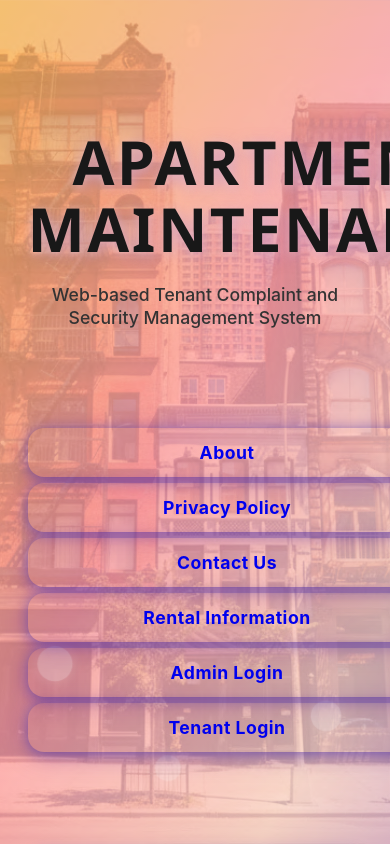
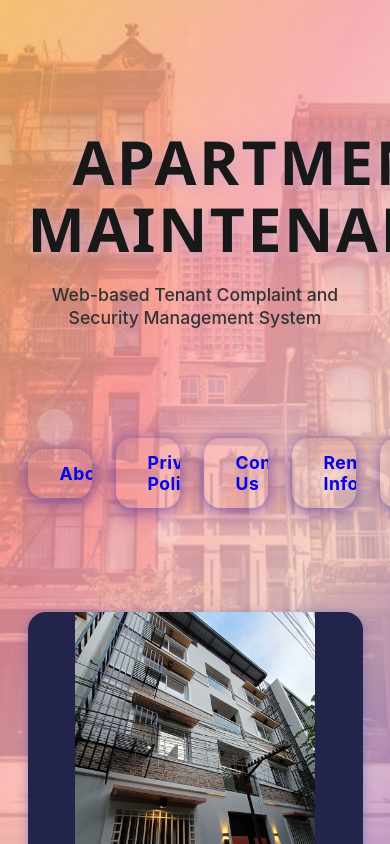
Before and after one commit to Noble636/Capstone2, a React (Create React App) app: page / in a window 390 px wide. Built offline with nearby package versions, Linux system fonts and the light colour scheme.

Commit message:
Initial commit

```diff
--- a/src/css/Home.css
+++ b/src/css/Home.css
@@ -1,4 +1,4 @@
-@media (max-width: 900px) {
+@media (max-width: 700px) {
   .home-content-wrapper {
     flex-direction: column;
     width: 98vw;
@@ -30,7 +30,7 @@
   .home-subtitle,
   .home-subtitle-separate {
     font-size: 1rem;
-    margin-bottom: 1em;
+    margin-bottom: 2em;
     text-align: center;
     padding: 0 0.5em;
     line-height: 1.3;
@@ -43,28 +43,26 @@
     margin-bottom: 1.5em;
     display: flex;
     flex-direction: column;
-    gap: 0.25rem; /* reduce gap so buttons appear continuous */
+    gap: 1.2em;
   }
 
   .home-btn-row {
-    /* each row becomes a simple container; force vertical stacking */
-    display: block !important;
-    gap: 0.2em;
-    align-items: stretch;
-    justify-content: flex-start;
-    margin-top: 0.25em;
+    flex-direction: column;
+    gap: 1em;
+    align-items: center;
+    justify-content: center;
+    margin-top: 0.5em;
     width: 100%;
   }
 
   .home-btn,
   .home-animated-btn {
-    display: block !important;
-    width: 100%;
-    max-width: 420px;
-    font-size: 1.05em;
-    padding: 12px 14px;
-    margin: 6px auto;
-    border-radius: 12px;
+    width: 95vw;
+    max-width: 370px;
+    font-size: 1.1em;
+    padding: 1em 0.5em;
+    margin: 0.7em auto;
+    border-radius: 24px;
     text-align: center;
     box-shadow: 0 4px 24px 0 rgba(76,0,130,0.25), 0 2px 8px rgba(0,0,0,0.10);
     font-weight: 700;
@@ -83,15 +81,7 @@
     align-items: center;
     padding: 0;
     margin-top: 1.2em;
-    /* place image frame after the content (at the bottom) */
-    order: 99;
   }
-
-  /* ensure the subtitle spacing isn't huge so buttons follow closely */
-  .home-subtitle-separate { margin-bottom: 0.8em; }
-
-  /* remove extra spacing between button rows to create a continuous list */
-  .home-btn-row + .home-btn-row { margin-top: 0.15em; }
 
   .home-apartment-img-full {
     max-width: 95vw;
```
